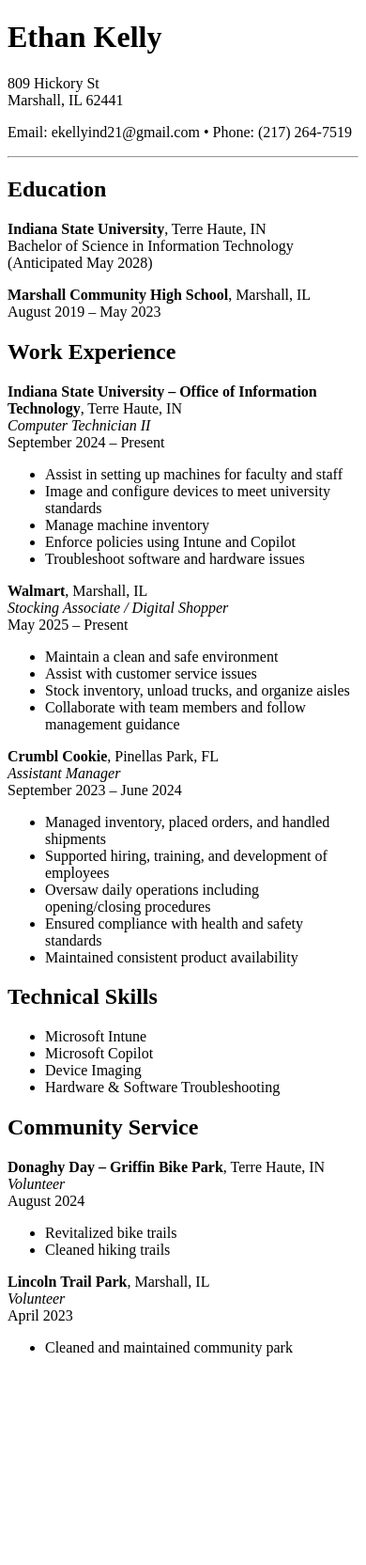
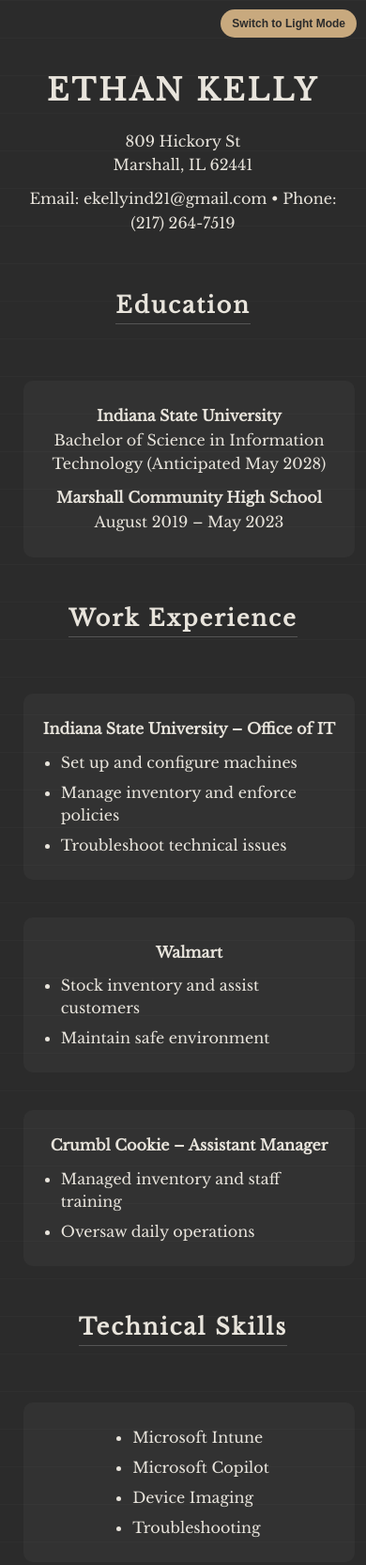
Before and after one commit to ISUekelly21/html-portfolio, a plain HTML site: page resume.html in a window 390 px wide. Shown: the top 1665 px of the page at 94% size. Before the commit the page ends 1459 px from the top, so only its background shows below. Drawn offline with nearby package versions, Linux system fonts and the light colour scheme.

Commit message:
Add files via upload

```diff
--- a/resume.html
+++ b/resume.html
@@ -2,102 +2,81 @@
 <html>
 <head>
     <title>Ethan Kelly Resume</title>
+    <link href="https://fonts.googleapis.com/css2?family=Libre+Baskerville&display=swap" rel="stylesheet">
+    <link rel="stylesheet" href="styles.css">
 </head>
 
 <body>
-        <!-- Header -->
+
+<div class="container">
     <h1>Ethan Kelly</h1>
+    <button id="darkModeToggle">Toggle Theme</button>
+
     <p>
         809 Hickory St<br>
         Marshall, IL 62441
     </p>
     <p>Email: ekellyind21@gmail.com • Phone: (217) 264-7519</p>
 
-        <hr>
+    <h2>Education</h2>
+    <div class="project">
+        <p><strong>Indiana State University</strong><br>
+        Bachelor of Science in Information Technology (Anticipated May 2028)</p>
 
-        <!-- Education -->
-        <h2>Education</h2>
+        <p><strong>Marshall Community High School</strong><br>
+        August 2019 – May 2023</p>
+    </div>
 
-        <p>
-            <strong>Indiana State University</strong>, Terre Haute, IN<br>
-            Bachelor of Science in Information Technology (Anticipated May 2028)
-        </p>
-
-        <p>
-            <strong>Marshall Community High School</strong>, Marshall, IL<br>
-            August 2019 – May 2023
-        </p>
-
-        <!-- Work Experience -->
     <h2>Work Experience</h2>
 
-        <p>
-            <strong>Indiana State University – Office of Information Technology</strong>, Terre Haute, IN<br>
-            <em>Computer Technician II</em><br>
-            September 2024 – Present
-        </p>
+    <div class="project">
+        <p><strong>Indiana State University – Office of IT</strong></p>
         <ul>
-            <li>Assist in setting up machines for faculty and staff</li>
-            <li>Image and configure devices to meet university standards</li>
-            <li>Manage machine inventory</li>
-            <li>Enforce policies using Intune and Copilot</li>
-            <li>Troubleshoot software and hardware issues</li>
+            <li>Set up and configure machines</li>
+            <li>Manage inventory and enforce policies</li>
+            <li>Troubleshoot technical issues</li>
         </ul>
+    </div>
 
-        <p>
-            <strong>Walmart</strong>, Marshall, IL<br>
-            <em>Stocking Associate / Digital Shopper</em><br>
-            May 2025 – Present
-        </p>
+    <div class="project">
+        <p><strong>Walmart</strong></p>
         <ul>
-            <li>Maintain a clean and safe environment</li>
-            <li>Assist with customer service issues</li>
-            <li>Stock inventory, unload trucks, and organize aisles</li>
-            <li>Collaborate with team members and follow management guidance</li>
+            <li>Stock inventory and assist customers</li>
+            <li>Maintain safe environment</li>
         </ul>
+    </div>
 
-        <p>
-            <strong>Crumbl Cookie</strong>, Pinellas Park, FL<br>
-            <em>Assistant Manager</em><br>
-            September 2023 – June 2024
-        </p>
+    <div class="project">
+        <p><strong>Crumbl Cookie – Assistant Manager</strong></p>
         <ul>
-            <li>Managed inventory, placed orders, and handled shipments</li>
-            <li>Supported hiring, training, and development of employees</li>
-            <li>Oversaw daily operations including opening/closing procedures</li>
-            <li>Ensured compliance with health and safety standards</li>
-            <li>Maintained consistent product availability</li>
+            <li>Managed inventory and staff training</li>
+            <li>Oversaw daily operations</li>
         </ul>
+    </div>
 
-        <!-- Skills -->
     <h2>Technical Skills</h2>
+    <div class="project">
         <ul>
             <li>Microsoft Intune</li>
             <li>Microsoft Copilot</li>
             <li>Device Imaging</li>
-            <li>Hardware & Software Troubleshooting</li>
+            <li>Troubleshooting</li>
         </ul>
+    </div>
 
-        <!-- Community Service -->
     <h2>Community Service</h2>
+    <div class="project">
+        <ul>
+            <li>Griffin Bike Park – Trail cleanup</li>
+            <li>Lincoln Trail Park – Park maintenance</li>
+        </ul>
+    </div>
 
-        <p>
-            <strong>Donaghy Day – Griffin Bike Park</strong>, Terre Haute, IN<br>
-            <em>Volunteer</em><br>
-            August 2024
-        </p>
-        <ul>
-            <li>Revitalized bike trails</li>
-            <li>Cleaned hiking trails</li>
-        </ul>
+    <br>
+    <a href="index.html">⬅ Back to Portfolio</a>
+</div>
 
-        <p>
-            <strong>Lincoln Trail Park</strong>, Marshall, IL<br>
-            <em>Volunteer</em><br>
-            April 2023
-        </p>
-        <ul>
-            <li>Cleaned and maintained community park</li>
-        </ul>
+<script src="script.js"></script>
+
 </body>
 </html>
--- /dev/null
+++ b/script.js
@@ -0,0 +1,38 @@
+const toggleBtn = document.getElementById("darkModeToggle");
+
+// Apply saved theme on load
+window.onload = () => {
+    const savedTheme = localStorage.getItem("theme");
+
+    if (savedTheme === "light") {
+        document.body.classList.add("light-mode");
+        toggleBtn.textContent = "Switch to Dark Mode";
+    } else {
+        toggleBtn.textContent = "Switch to Light Mode";
+    }
+};
+
+// Toggle theme
+toggleBtn.addEventListener("click", () => {
+    document.body.classList.toggle("light-mode");
+
+    const isLight = document.body.classList.contains("light-mode");
+
+    if (isLight) {
+        localStorage.setItem("theme", "light");
+        toggleBtn.textContent = "Switch to Dark Mode";
+    } else {
+        localStorage.setItem("theme", "dark");
+        toggleBtn.textContent = "Switch to Light Mode";
+    }
+});
+
+// Contact form interaction
+const form = document.getElementById("contactForm");
+
+if (form) {
+    form.addEventListener("submit", function (e) {
+        e.preventDefault();
+        alert("Message sent! (Demo only)");
+    });
+}
--- a/styles.css
+++ b/styles.css
@@ -1,45 +1,96 @@
-/* Global Styles */
+/* ===== GLOBAL STYLES ===== */
 body {
-    background-color: #333;
-    color: white;
+    background-color: #2b2b2b;
+    color: #e8e4dc;
     text-align: center;
     font-family: 'Libre Baskerville', serif;
     margin: 0;
+
+    /* subtle texture */
+    background-image: linear-gradient(rgba(255,255,255,0.02) 1px, transparent 1px);
+    background-size: 40px 40px;
+
+    transition: all 0.3s ease;
 }
 
-/* Main Required Container */
+/* ===== CONTAINER (RESPONSIVE FIX) ===== */
 .container {
-    width: 60%;
-    margin-left: 20%;
-    margin-top: 30px;
+    width: 90%;
+    max-width: 900px;
+    margin: 40px auto 0 auto;
+    padding: 20px;
+    box-sizing: border-box;
 }
 
-/* Headings */
+/* ===== HEADINGS ===== */
 h1 {
     text-transform: uppercase;
+    letter-spacing: 3px;
+    font-size: 32px;
 }
 
 h2 {
-    margin-top: 40px;
+    margin-top: 50px;
+    letter-spacing: 2px;
+    border-bottom: 1px solid rgba(255,255,255,0.2);
+    display: inline-block;
+    padding-bottom: 5px;
 }
 
-/* Images */
-img {
-    width: 100%;
-    border: 5px solid white;
-    margin-top: 15px;
+/* ===== TEXT ===== */
+p {
+    line-height: 1.6;
+    max-width: 700px;
+    margin: 10px auto;
 }
 
-/* Project Sections */
+/* ===== PROJECT CARDS ===== */
 .project {
-    width: 60%;
-    margin-left: 20%;
-    margin-top: 30px;
+    width: 90%;
+    max-width: 800px;
+    margin: 40px auto 0 auto;
+    padding: 20px;
+
+    background: rgba(255,255,255,0.03);
+    border-radius: 10px;
 }
 
-/* Links */
+/* ===== IMAGES ===== */
+img {
+    max-width: 100%;
+    height: auto;
+    border: 4px solid #d6cfc7;
+    margin-top: 15px;
+    border-radius: 6px;
+    transition: transform 0.3s ease;
+}
+
+img:hover {
+    transform: scale(1.02);
+}
+
+.banner-img {
+    width: 100%;
+    max-width: 600px;  /* controls size */
+    height: auto;
+}
+
+/* Center images properly */
+.container img {
+    display: block;
+    margin-left: auto;
+    margin-right: auto;
+}
+
+/* Profile Image */
+.profile-img {
+    width: 180px;
+    border-radius: 50%;
+}
+
+/* ===== LINKS ===== */
 a {
-    color: #4da6ff;
+    color: #c8a97e;
     text-decoration: none;
 }
 
@@ -47,16 +98,119 @@ a:hover {
     text-decoration: underline;
 }
 
-/* Footer */
+/* ===== BUTTON (GENERAL) ===== */
+button {
+    padding: 10px 18px;
+    cursor: pointer;
+    border: none;
+    border-radius: 20px;
+
+    background-color: #c8a97e;
+    color: #2b2b2b;
+    font-weight: bold;
+
+    transition: all 0.3s ease;
+}
+
+button:hover {
+    transform: scale(1.05);
+    opacity: 0.9;
+}
+
+/* ===== DARK MODE TOGGLE POSITION ===== */
+#darkModeToggle {
+    position: fixed;
+    top: 20px;
+    right: 20px;
+    z-index: 1000;
+}
+
+/* ===== FORM ===== */
+input, textarea {
+    width: 60%;
+    padding: 10px;
+    margin: 6px 0;
+    border-radius: 5px;
+    border: none;
+}
+
+/* ===== LIST ===== */
+.project ul {
+    text-align: left;
+    width: fit-content;
+    max-width: 90%;
+    margin: 15px auto;
+    padding-left: 25px;
+}
+
+.project li {
+    margin-bottom: 8px;
+    line-height: 1.5;
+}
+
+/* Nested lists */
+.project li ul {
+    margin: 8px 0 0 0;
+    padding-left: 25px;
+}
+/* Improve resume list layout */
+.project ul {
+    max-width: 500px;
+    margin: 10px auto;
+}
+
+/* ===== FOOTER ===== */
 footer {
-    margin-top: 40px;
+    margin-top: 50px;
     padding: 20px;
     font-size: 14px;
+    opacity: 0.7;
 }
 
-/*Profile Image Exception*/
-.profile-img {
-    width: 200px;
-    display: block;
-    margin: 20px auto;
+/* ===== LIGHT MODE ===== */
+.light-mode {
+    background-color: #f4f1ec;
+    color: #2b2b2b;
+    background-image: none;
 }
+
+.light-mode h2 {
+    border-bottom: 1px solid rgba(0,0,0,0.2);
+}
+
+.light-mode .project {
+    background: rgba(0,0,0,0.05);
+}
+
+.light-mode img {
+    border: 4px solid #2b2b2b;
+}
+
+.light-mode a {
+    color: #8b5e3c;
+}
+
+.light-mode button {
+    background-color: #2b2b2b;
+    color: #f4f1ec;
+}
+
+@media (max-width: 768px) {
+    .container,
+    .project {
+        width: 95%;
+        padding: 15px;
+    }
+
+    input,
+    textarea {
+        width: 90%;
+    }
+
+    #darkModeToggle {
+        top: 10px;
+        right: 10px;
+        padding: 8px 12px;
+        font-size: 12px;
+    }
+}
```
Also changed, not shown: index.html (+23 -5 lines), movie.html (+41 -11 lines), party.html (+46 -11 lines). Lines whose indentation alone changed are shown as unchanged.
